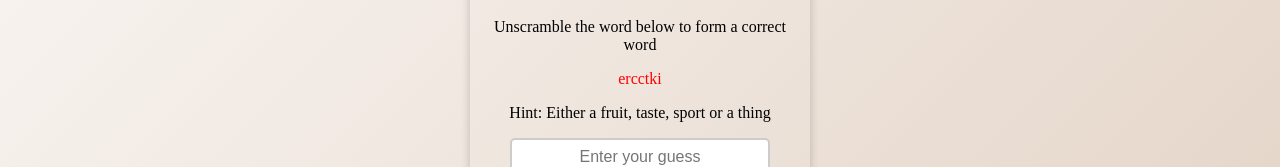
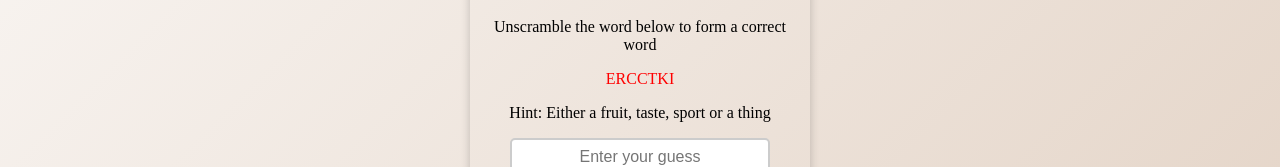
Before and after one commit to saifajiboye/segun-angular-portfolio, an Angular app: page /mini-games in a window 1280 px wide. Shown: the part 512-679 px from the top of the page. Built offline with nearby package versions, Linux system fonts and the light colour scheme.

Commit message:
removed white space and case sensitivity

```diff
--- a/src/app/components/mini-games/guess-character/guess-character.component.ts
+++ b/src/app/components/mini-games/guess-character/guess-character.component.ts
@@ -67,7 +67,7 @@ export class GuessCharacterComponent implements OnInit {
   }
 
   scrambleWord(word: string) {
-    let arr = word.split('');
+    let arr = word.replace(/\s+/g, '').split('');
     for (let i = arr.length - 1; i > 0; i--) {
       let j = Math.floor(Math.random() * (i + 1));
       [arr[i], arr[j]] = [arr[j], arr[i]];
@@ -77,16 +77,16 @@ export class GuessCharacterComponent implements OnInit {
 
   generateWord() {
     this.word = this.words[Math.floor(Math.random() * this.words.length)];
-    this.scrambledWord = this.scrambleWord(this.word);
+    this.scrambledWord = this.scrambleWord(this.word).toUpperCase();
 
     while (this.scrambledWord === this.word) {
-      this.scrambledWord = this.scrambleWord(this.word);
+      this.scrambledWord = this.scrambleWord(this.word).toUpperCase();
     }
   }
 
   checkWord() {
     this.attempts++;
-    if (this.userGuess === this.word) {
+    if (this.userGuess.toLowerCase() === this.word) {
       this.message = `Congratulations! You guessed the word in ${this.attempts} attempts`;
     } else {
       this.message = 'Try again';
```
